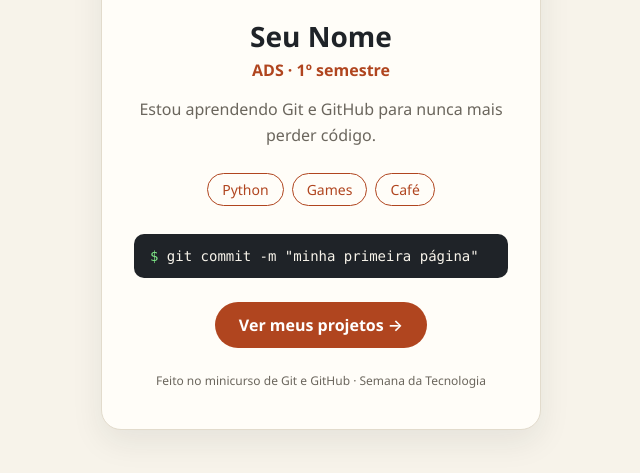
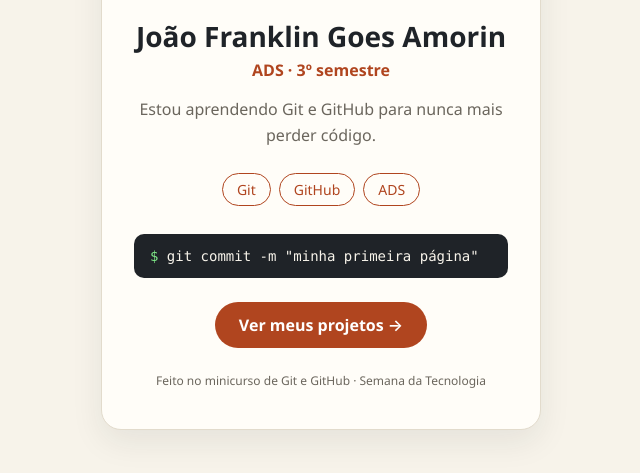
Before and after one commit to joaofga/minicurso-git, a plain HTML site: page index.html in a window 1280 px wide. Shown: the part 251-724 px from the top of the page, without its empty margins (319-959 px from the left). Drawn offline with Linux system fonts and the light colour scheme.

Commit message:
Troca do nome

```diff
--- a/index.html
+++ b/index.html
@@ -89,13 +89,13 @@
 <body>
   <main class="cartao">
     <div class="avatar">SN</div>
-    <h1>Seu Nome</h1>
-    <p class="curso">ADS · 1º semestre</p>
+    <h1>João Franklin Goes Amorin</h1>
+    <p class="curso">ADS · 3º semestre</p>
     <p class="bio">Estou aprendendo Git e GitHub para nunca mais perder código.</p>
     <ul class="tags">
-      <li>Python</li>
-      <li>Games</li>
-      <li>Café</li>
+      <li>Git</li>
+      <li>GitHub</li>
+      <li>ADS</li>
     </ul>
     <div class="terminal"><span>$</span> git commit -m "minha primeira página"</div>
     <a class="botao" href="projetos.html">Ver meus projetos →</a>
```
